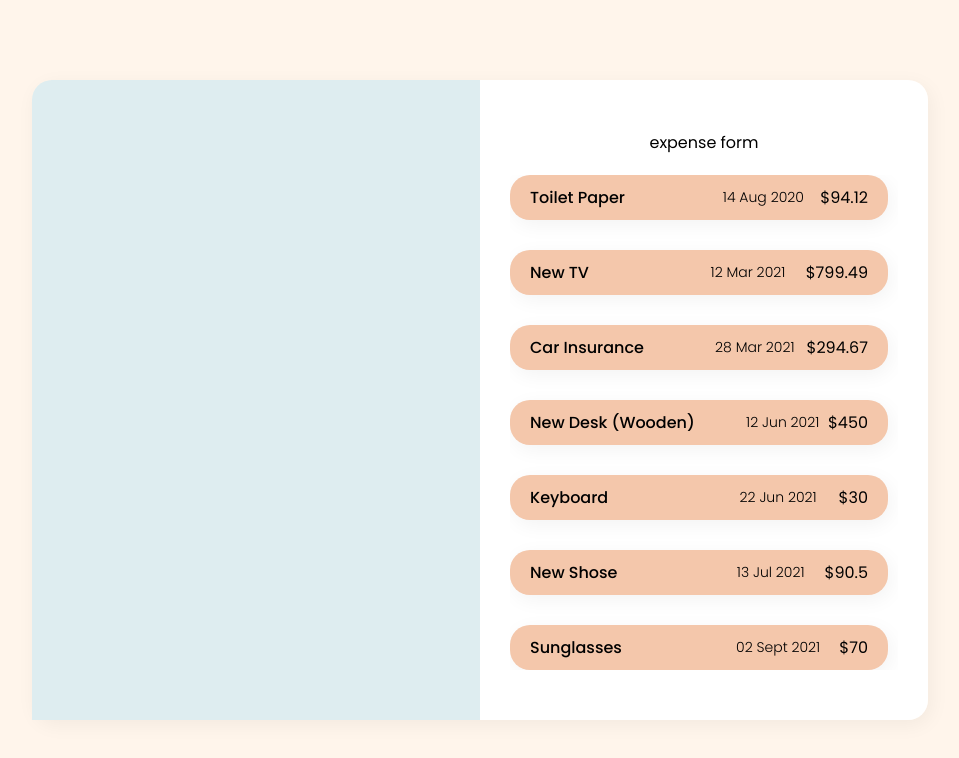
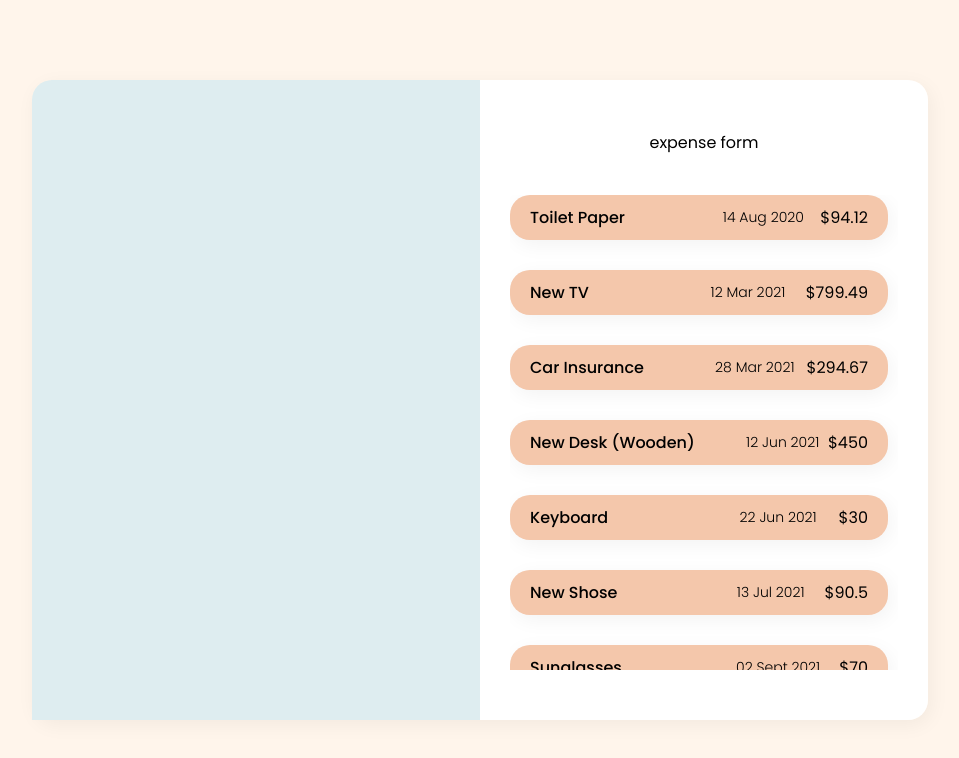
Before and after one commit to erfan-amani/expensy, a React (Create React App) app: page / in a window 1280 px wide. Shown: the top 758 px of the page, without its empty margins (160-1119 px from the left). Built offline with nearby package versions, Linux system fonts and the light colour scheme.

Commit message:
Increased the gap

```diff
--- a/src/components/ExpensesData/ExpensesData.css
+++ b/src/components/ExpensesData/ExpensesData.css
@@ -2,7 +2,7 @@
   display: flex;
   flex-direction: column;
   align-items: center;
-  gap: 20px;
+  gap: 40px;
   width: 50%;
   background-color: #fff;
   border-radius: 0 20px 20px 0;
```
